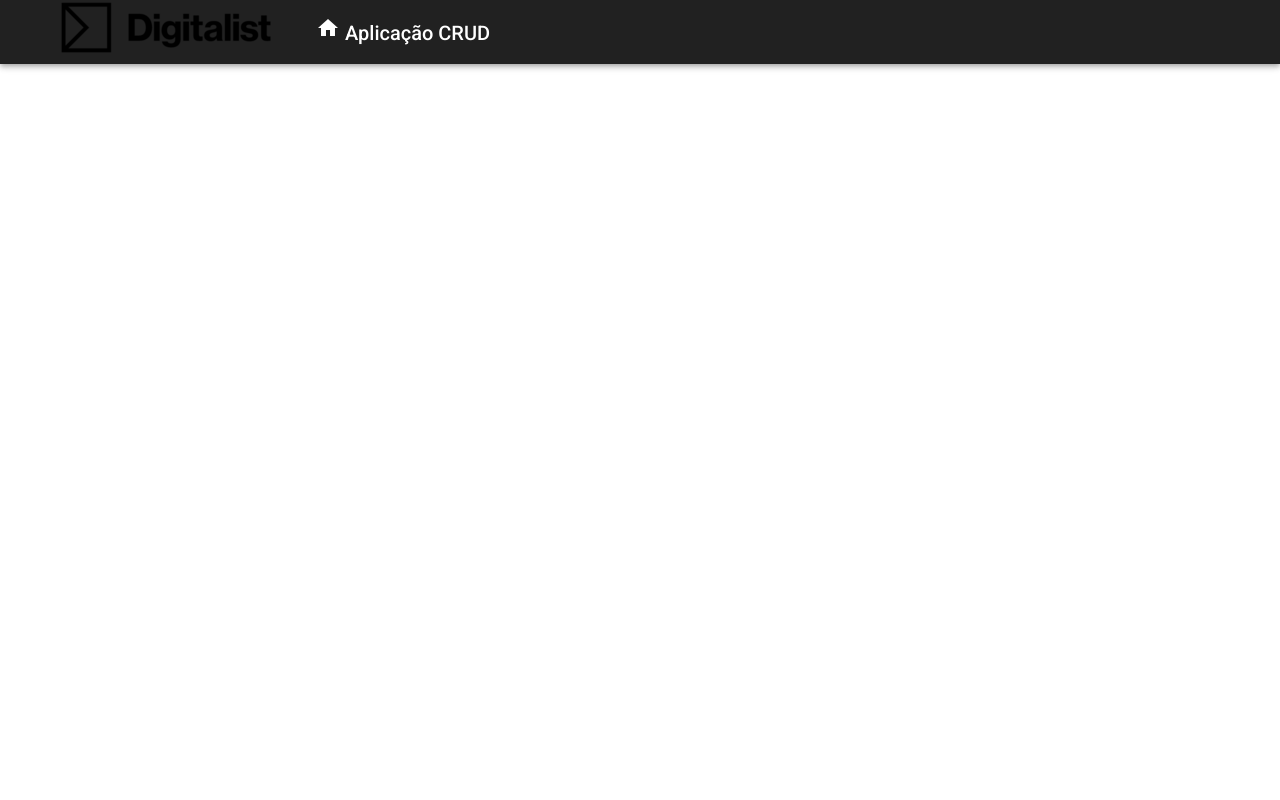
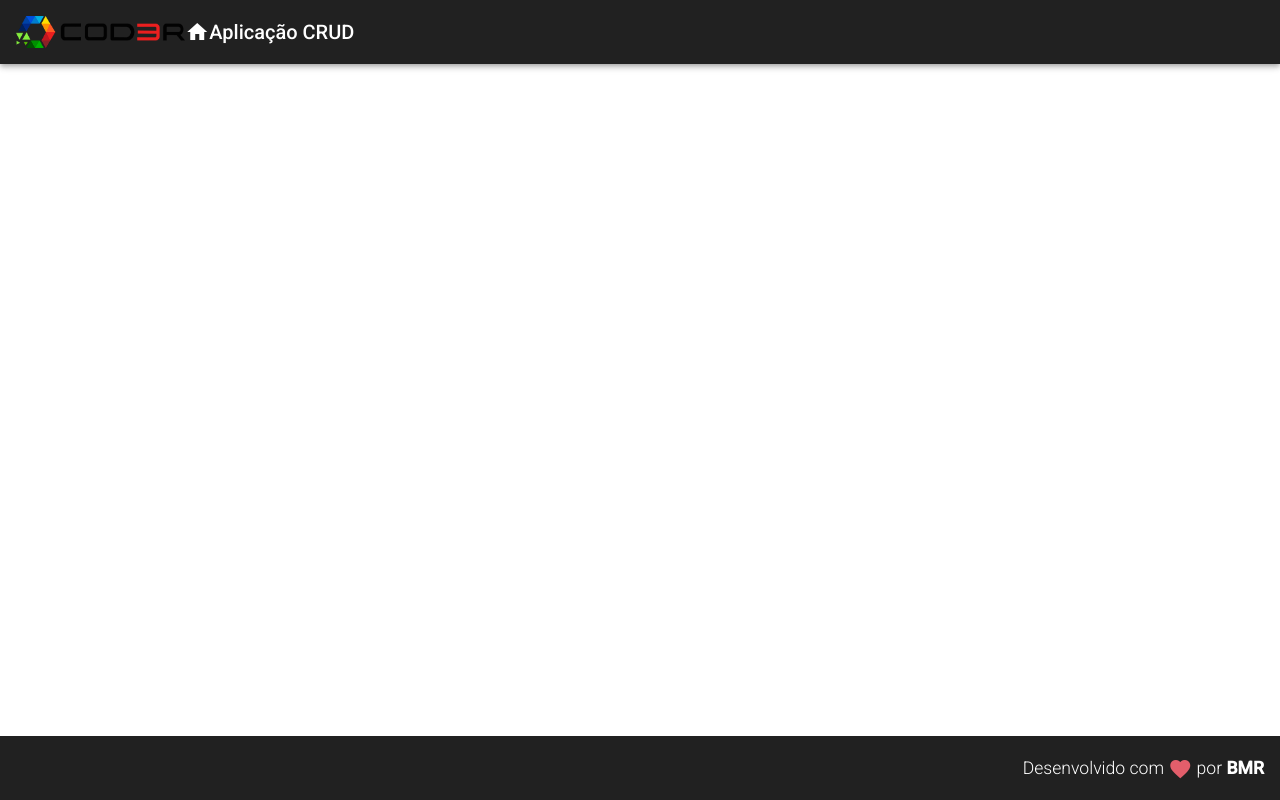
Before and after one commit to devBernardo-Mendes/Crud-Angular, an Angular app in the folder frontend/: page / in a window 1280 px wide. Built offline with nearby package versions, Linux system fonts and the light colour scheme.

Commit message:
feat: Atualizou header e criou o footer

```diff
--- a/frontend/src/app/app.component.html
+++ b/frontend/src/app/app.component.html
@@ -1,15 +1,2 @@
-<mat-toolbar class="header mat-elevation-z4">
-    <span>
-        <a>
-            <img class="logo" src="assets/img/logo.png" alt="logo">
-        </a>
-    </span>
-    <span clas="title-group">
-        <a>
-            <i class="material-icons">
-                home
-            </i>
-            Aplicação CRUD
-        </a>
-    </span>
-</mat-toolbar>
+<app-header></app-header>
+<app-footer></app-footer>
--- a/frontend/src/app/app.module.ts
+++ b/frontend/src/app/app.module.ts
@@ -7,11 +7,13 @@
 import { HeaderComponent } from './components/template/header/header.component';
 
 import { MatToolbarModule } from '@angular/material/toolbar';
+import { FooterComponent } from './components/template/footer/footer.component';
 
 @NgModule({
   declarations: [
     AppComponent,
-    HeaderComponent
+    HeaderComponent,
+    FooterComponent
   ],
   imports: [
     BrowserModule,
--- /dev/null
+++ b/frontend/src/app/components/template/footer/footer.component.css
@@ -0,0 +1,12 @@
+.footer {
+    position: fixed; /*- Deixa a posiçao do elemento fixada-*/
+    bottom: 0; /*-pega o elemento e poe no bottom da page-*/
+
+    display: flex;
+    justify-content: flex-end; /*-alinha no eixo pirncial no final da linha-*/
+}
+
+.footer > span {
+    font-weight: 300;
+    font-size: 1.1rem;
+}
--- /dev/null
+++ b/frontend/src/app/components/template/footer/footer.component.html
@@ -0,0 +1,9 @@
+<mat-toolbar class="footer">
+    <span class="">
+        Desenvolvido com
+        <i class="material-icons red v-middle">
+            favorite
+        </i>
+        por <b>BMR</b>
+    </span>
+</mat-toolbar>
--- /dev/null
+++ b/frontend/src/app/components/template/footer/footer.component.ts
@@ -0,0 +1,15 @@
+import { Component, OnInit } from '@angular/core';
+
+@Component({
+  selector: 'app-footer',
+  templateUrl: './footer.component.html',
+  styleUrls: ['./footer.component.css']
+})
+export class FooterComponent implements OnInit {
+
+  constructor() { }
+
+  ngOnInit(): void {
+  }
+
+}
--- a/frontend/src/app/components/template/header/header.component.css
+++ b/frontend/src/app/components/template/header/header.component.css
@@ -11,12 +11,10 @@
     max-height: 32px;
 }
 
-.header .title-group{
+.header .title-group {
     padding-left: 25px;
 }
 
 .header .title-group i{
-    padding-left: 5px;
-    display: flex;
-    align-items: center;
+    padding-right: 5px;
 }
--- a/frontend/src/app/components/template/header/header.component.html
+++ b/frontend/src/app/components/template/header/header.component.html
@@ -1 +1,15 @@
-<p>header works!</p>
+<mat-toolbar class="header mat-elevation-z4">
+    <span>
+        <a>
+            <img class="logo" src="assets/img/logo.png" alt="logo">
+        </a>
+    </span>
+    <span clas="title-group">
+        <a>
+            <i class="material-icons ">
+                home
+            </i>
+            Aplicação CRUD
+        </a>
+    </span>
+</mat-toolbar>
--- a/frontend/src/styles.css
+++ b/frontend/src/styles.css
@@ -2,3 +2,11 @@
 
 html, body { height: 100%; }
 body { margin: 0; font-family: Roboto, "Helvetica Neue", sans-serif; }
+
+.red {
+    color: rgb( 227, 94, 107);
+}
+
+.v-middle {
+    vertical-align: middle; /* alinha ao meio*/
+}
```
Also changed, not shown: frontend/src/assets/img/logo.png.
